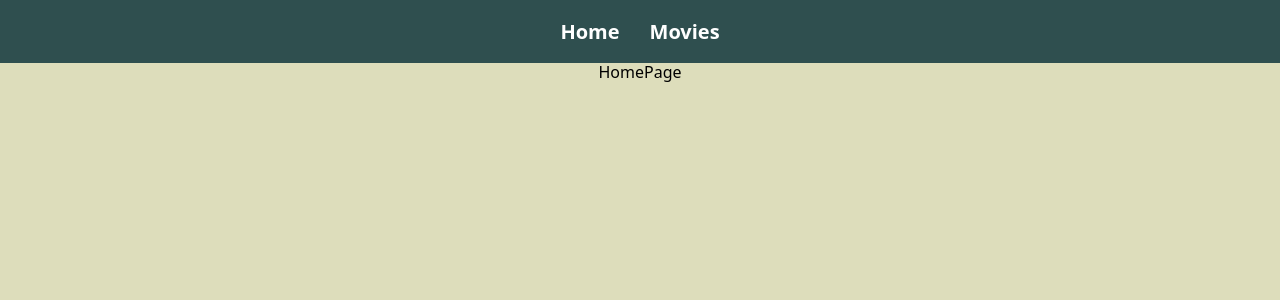
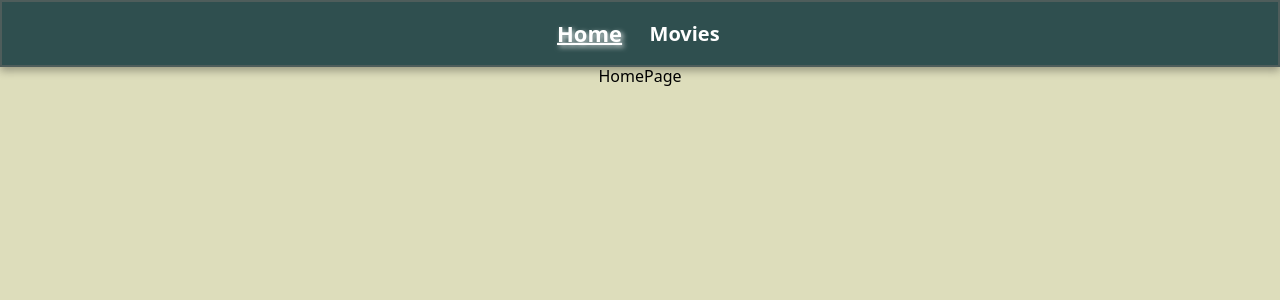
Before and after one commit to Alex-Sea-gull/goit-react-hw-05, a React (Vite) app: page / in a window 1280 px wide. In both pictures the pointer is over the link "Home". Shown: the top 300 px of the page. Built offline with nearby package versions, Linux system fonts and the light colour scheme.

Commit message:
add css navigation

```diff
--- a/src/components/Navigation/Navigation.module.css
+++ b/src/components/Navigation/Navigation.module.css
@@ -2,6 +2,13 @@
     color: white;
     text-decoration: none;
     transition: color 0.3s ease, text-decoration 0.3s ease;
+}
+
+.link:hover {
+    cursor: pointer;
+    transform: scale(1.1);
+    text-decoration: underline;
+    text-shadow: 2px 2px 5px rgba(255, 255, 255, 0.8);
 }
 
 .active {
@@ -26,4 +33,6 @@
     background-color: #2f4f4f;
     padding: 20px;
     margin: 0;
+    border: 2px solid #4e5d5b;
+    box-shadow: 0 4px 8px rgba(0, 0, 0, 0.3);
 }
```
